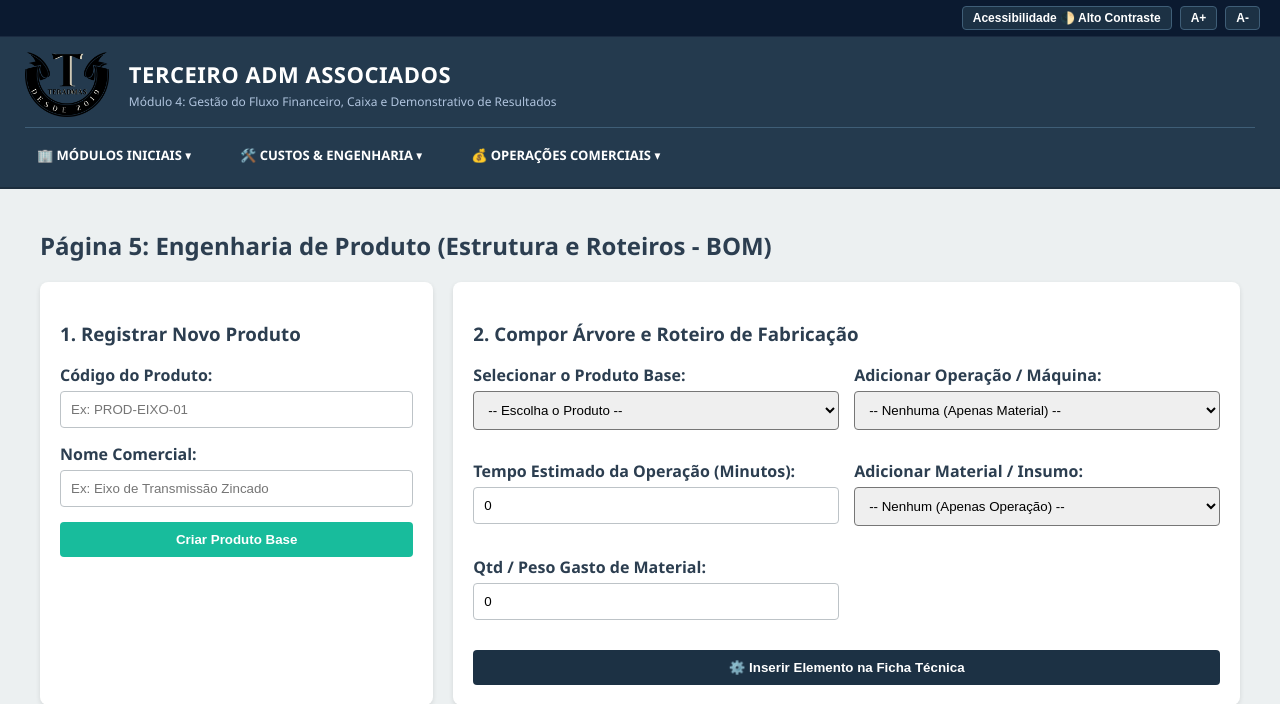
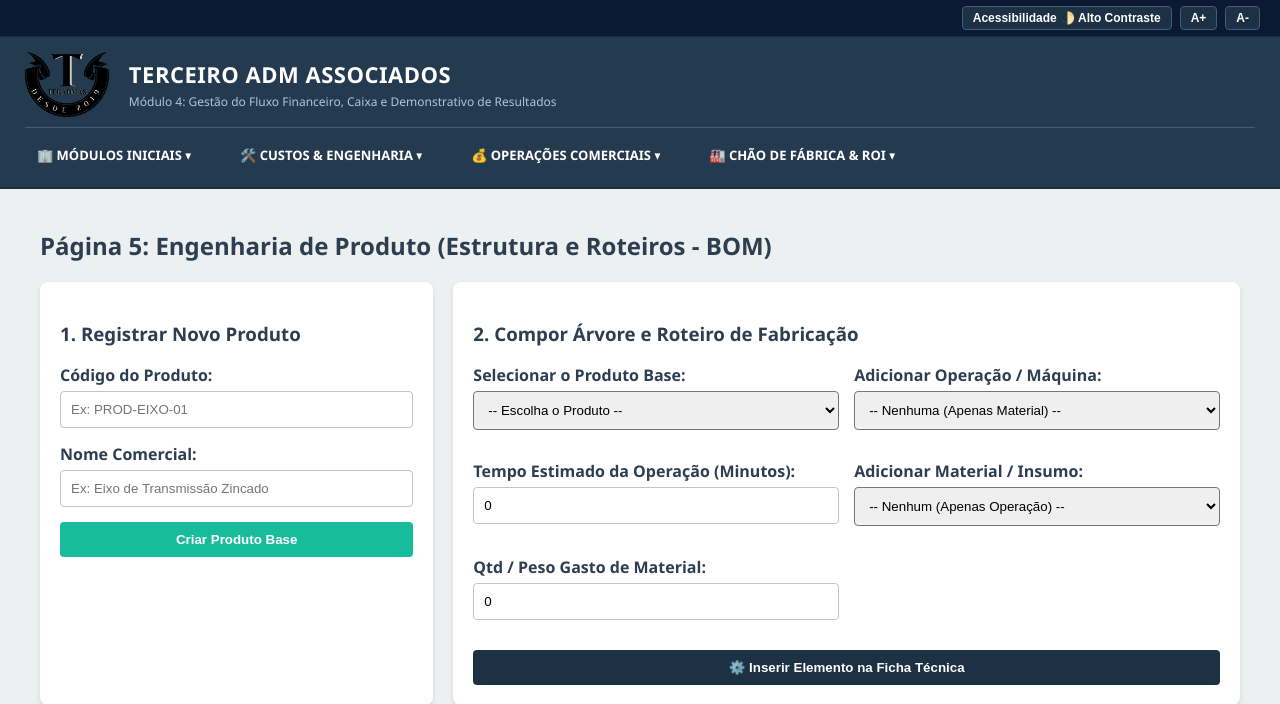
Before and after one commit to ProfRenatoPereira/admerpcadastro, a Flask app: page /engenharia in a window 1280 px wide. Shown: the top 704 px of the page. Run offline with Flask 3, Linux system fonts and the light colour scheme; data that the repository does not hold is empty.

Commit message:
Update engenharia.html

```diff
--- a/templates/engenharia.html
+++ b/templates/engenharia.html
@@ -29,6 +29,7 @@
     </div>
 
     <!-- Navegação Responsiva com Menus Dropdown Unificados -->
+       <!-- COPIE ESTE MENU INTEGRAL E SUBSTITUA EM TODOS OS SEUS ARQUIVOS HTML -->
     <nav class="nav-container" id="menuNavegacao">
         <ul class="menu-cascata">
             <li class="item-menu">
@@ -37,7 +38,7 @@
                     <li><a href="/estrutura">1. Investimentos Imobiliários</a></li>
                     <li><a href="/maquinas">2. Engenharia de Ativos (Máquinas)</a></li>
                     <li><a href="/rh">👥 3. Gestão de Pessoal (RH)</a></li>
-                    <li><a href="/financeiro" style="background: #eef9ff; color: #007bff; font-weight: bold;">💰 4. Fluxo Financeiro</a></li>
+                    <li><a href="/financeiro">💰 4. Fluxo Financeiro</a></li>
                     <li><a href="/requisicoes">📋 5. Central de Requisições</a></li>
                     <li><a href="/compras">🛒 6. Cockpit de Suprimentos</a></li>
                     <li><a href="/materiais">7. Almoxarifado (Materiais)</a></li>
@@ -55,6 +56,13 @@
                 <ul class="sub-menu">
                     <li><a href="/vendas">10. Painel de Vendas Comerciais</a></li>
                     <li><a href="/estoque">11. Inventário de Acabados</a></li>
+                </ul>
+            </li>
+            <li class="item-menu">
+                <a href="#" class="link-principal">🏭 Chão de Fábrica & ROI ▾</a>
+                <ul class="sub-menu">
+                    <li><a href="/pcp">12. Planilha de Processos (PCP)</a></li>
+                    <li><a href="/roi">13. Indicadores de Retorno (ROI)</a></li>
                 </ul>
             </li>
         </ul>
```
